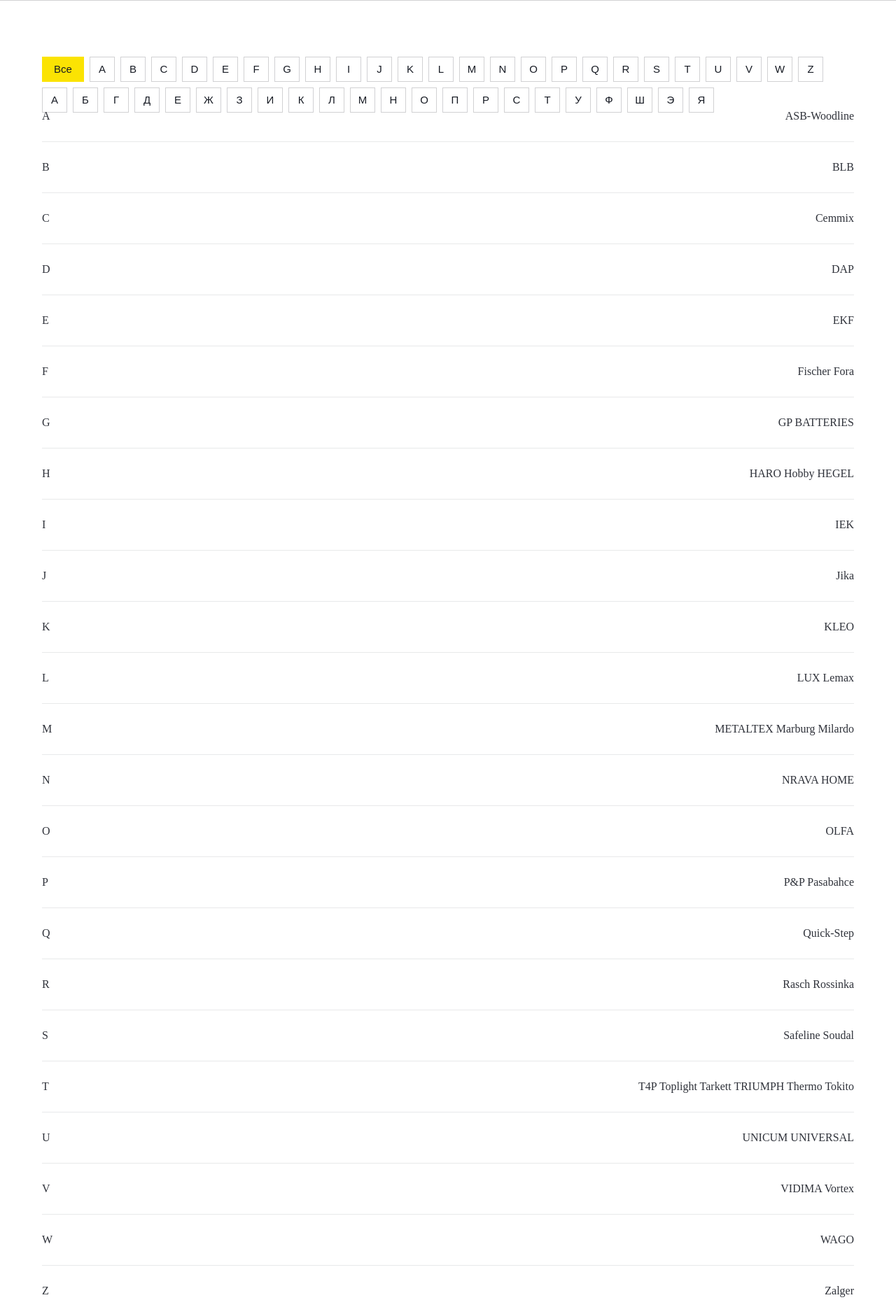
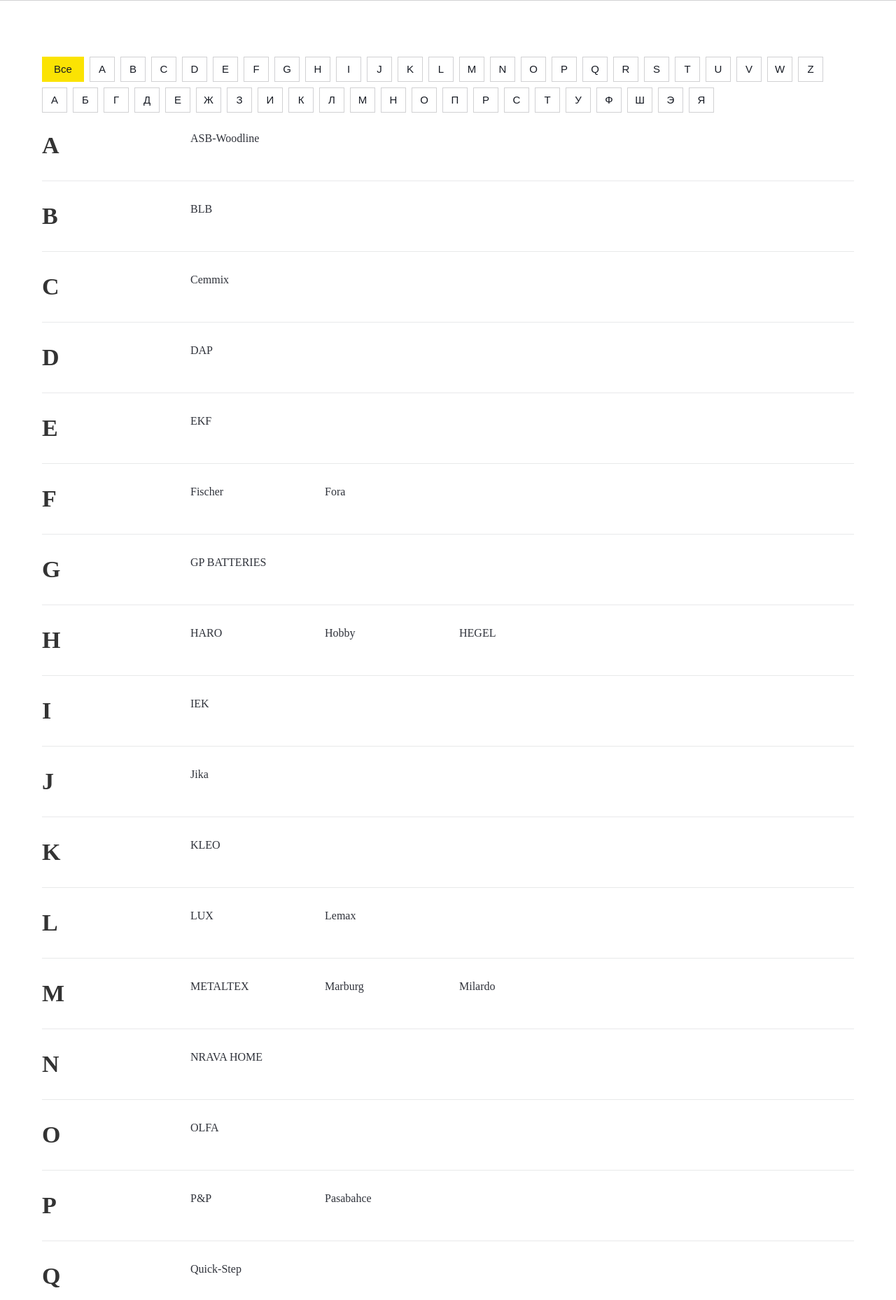
Before and after one commit to chernik1/StroykaStore, a Django app: page /brands/ in a window 1280 px wide; the page is wider, and only the part inside the window is pictured. Shown: the part 1777-3635 px from the top of that part at 70% size. Run offline with Django 5.2, Linux system fonts and the light colour scheme; data comes from the database, SQL or seed files in the repository.

Commit message:
add css for brands

```diff
--- a/mysite/myapp/static/css/brands.css
+++ b/mysite/myapp/static/css/brands.css
@@ -259,6 +259,7 @@
 
 .all__brands_catalog-table {
     max-width: 1160px;
+    margin-top: 28px;
 }
 
 .all__brands_catalog-tbody {
@@ -281,9 +282,22 @@
 }
 
 .all__brands_catalog-brands {
-    display: flex;
-    flex-wrap: wrap;
-    justify-content: space-between;
+    display: grid;
+    grid-template-columns: repeat(5, 180px);
+    grid-auto-rows: 24px;
+    gap: 12px;
+    color: rgb(47, 50, 58);
+    font-size: 16px;
+    line-height: 150%;
+}
+
+.all__brands_catalog-letter {
+    width: 180px;
+    height: 44px;
+    color: rgb(51, 51, 51);
+    font-size: 34px;
+    font-weight: 600;
+    line-height: 130%;
 }
 
 .all__brands_catalog-line:last-child {
--- a/mysite/myapp/templates/brands.html
+++ b/mysite/myapp/templates/brands.html
@@ -267,7 +267,7 @@
                 <td class="all__brands_catalog-letter">{{ letter }}</td>
                 <td class="all__brands_catalog-brands">
                     {% for brand in brands %}
-                        {{ brand.name }}
+                        <p class="brand-name">{{ brand.name }}</p>
                     {% endfor %}
                 </td>
             </tr>
```
